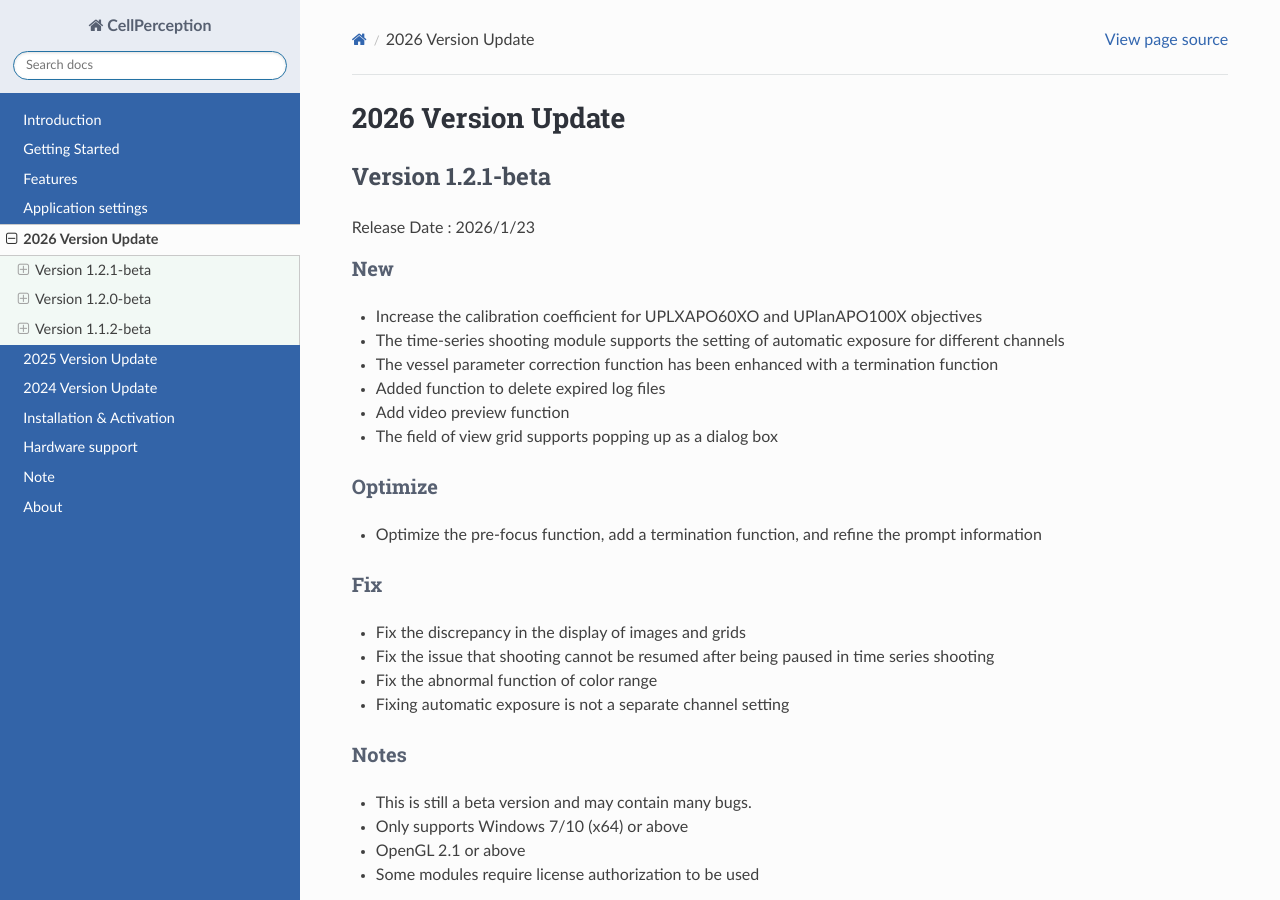
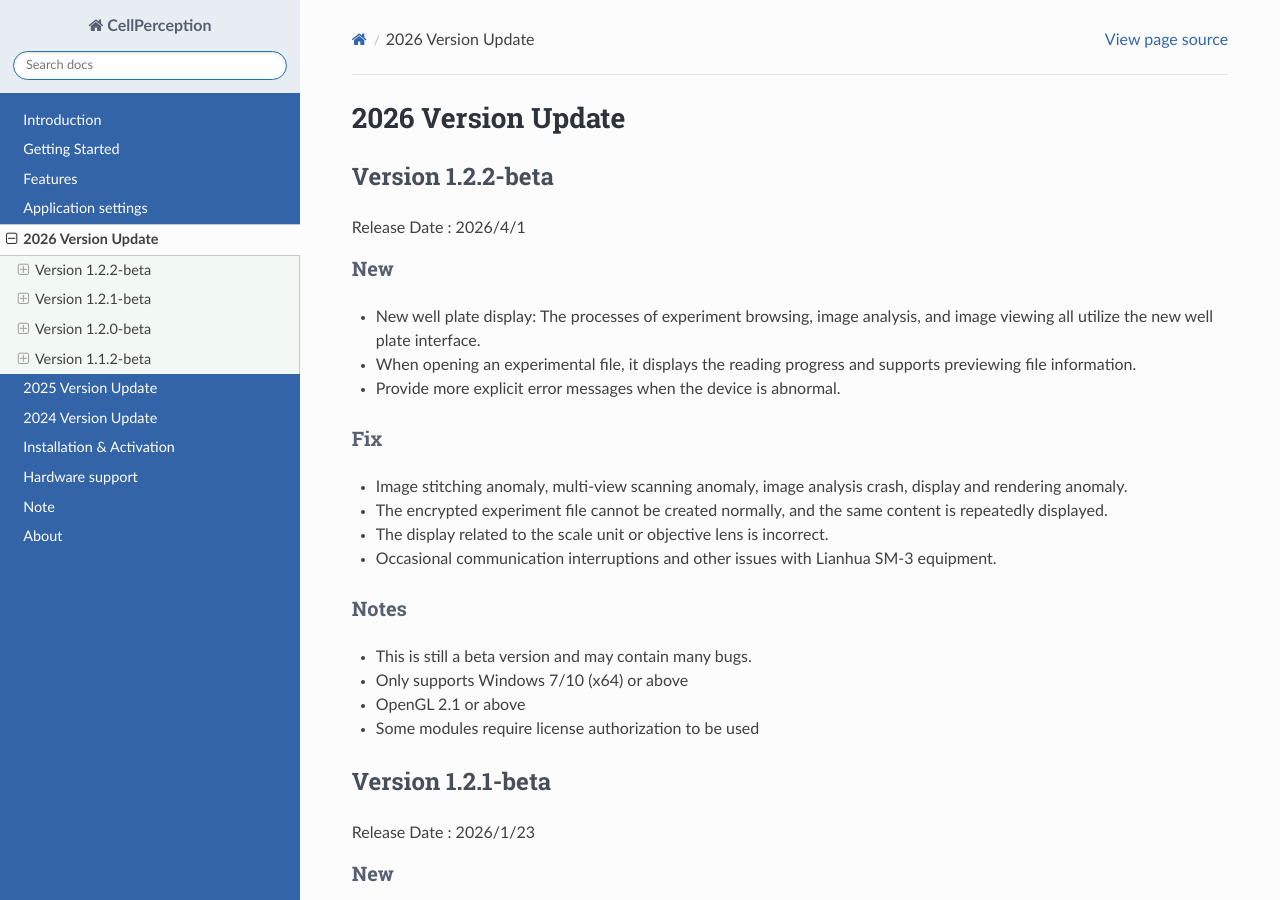
Before and after one commit to yangtong93/living-cell-docs, a Sphinx documentation site: the page built from source/user_guide/upgrade2026.md, in a window 1280 px wide and 900 px high. Built offline with Sphinx 7.4.7 and the Read the Docs theme 3.1.0, drawn with Linux system fonts in a browser that asks for light colours; pages that are not in the unit, such as notebooks, are missing from menus.

Commit message:
feature: 1.2.2-beta

```diff
--- a/source/user_guide/upgrade2026.md
+++ b/source/user_guide/upgrade2026.md
@@ -1,4 +1,25 @@
 # 2026 Version Update
+
+## Version 1.2.2-beta
+
+Release Date : 2026/4/1
+
+### New
+* New well plate display: The processes of experiment browsing, image analysis, and image viewing all utilize the new well plate interface.
+* When opening an experimental file, it displays the reading progress and supports previewing file information.
+* Provide more explicit error messages when the device is abnormal.
+
+### Fix
+* Image stitching anomaly, multi-view scanning anomaly, image analysis crash, display and rendering anomaly.
+* The encrypted experiment file cannot be created normally, and the same content is repeatedly displayed.
+* The display related to the scale unit or objective lens is incorrect.
+* Occasional communication interruptions and other issues with Lianhua SM-3 equipment.
+
+### Notes
+* This is still a beta version and may contain many bugs.
+* Only supports Windows 7/10 (x64) or above
+* OpenGL 2.1 or above
+* Some modules require license authorization to be used
 
 ## Version 1.2.1-beta
 
```
Also changed, not shown: 1 other file.
